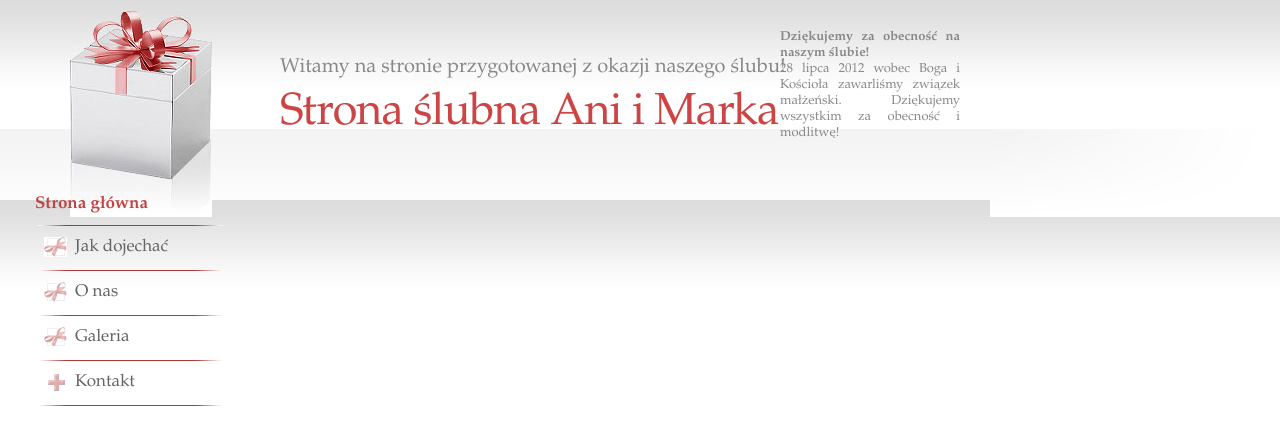
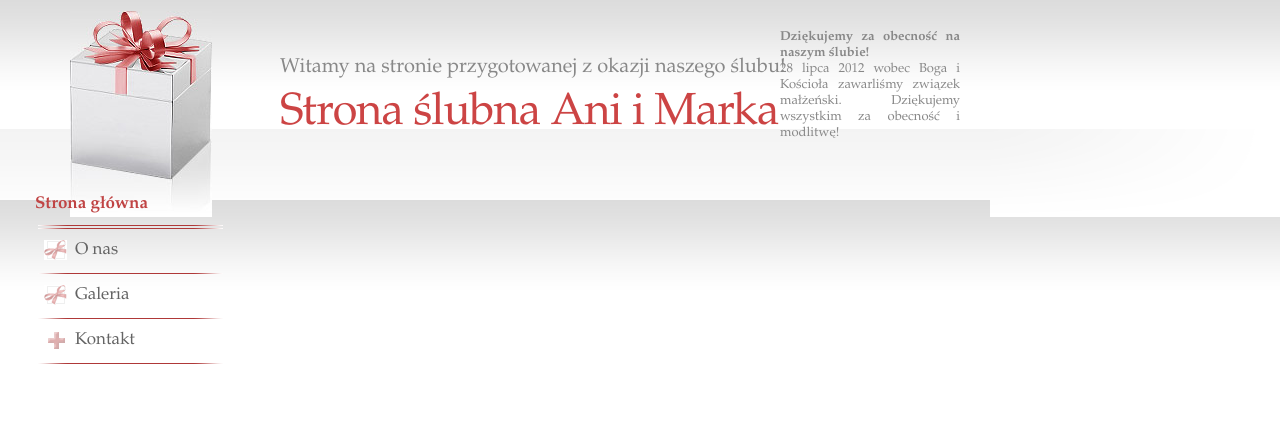
Before and after one commit to marekbrzoska/wedding, a Django app: template base/templates/base.html in a window 1280 px wide. Shown: the top 445 px of the page. Run offline with Django 3.2, Linux system fonts and the light colour scheme; the template is opened without the code that fills it, so the values that code supplies are empty; parts of the project's set-up code (start-up, migrations or seed data) failed here and were passed over.

Commit message:
zmiana menu

```diff
--- a/base/templates/navi.html
+++ b/base/templates/navi.html
@@ -6,7 +6,7 @@
 
 <div class="sp"></div>
 
-<a href="{% url directions %}" class="menu" title="">Jak dojechać</a>
+{# <a href="{% url directions %}" class="menu" title="">Jak dojechać</a> #}
 
 <div class="sp"></div>
 
```
